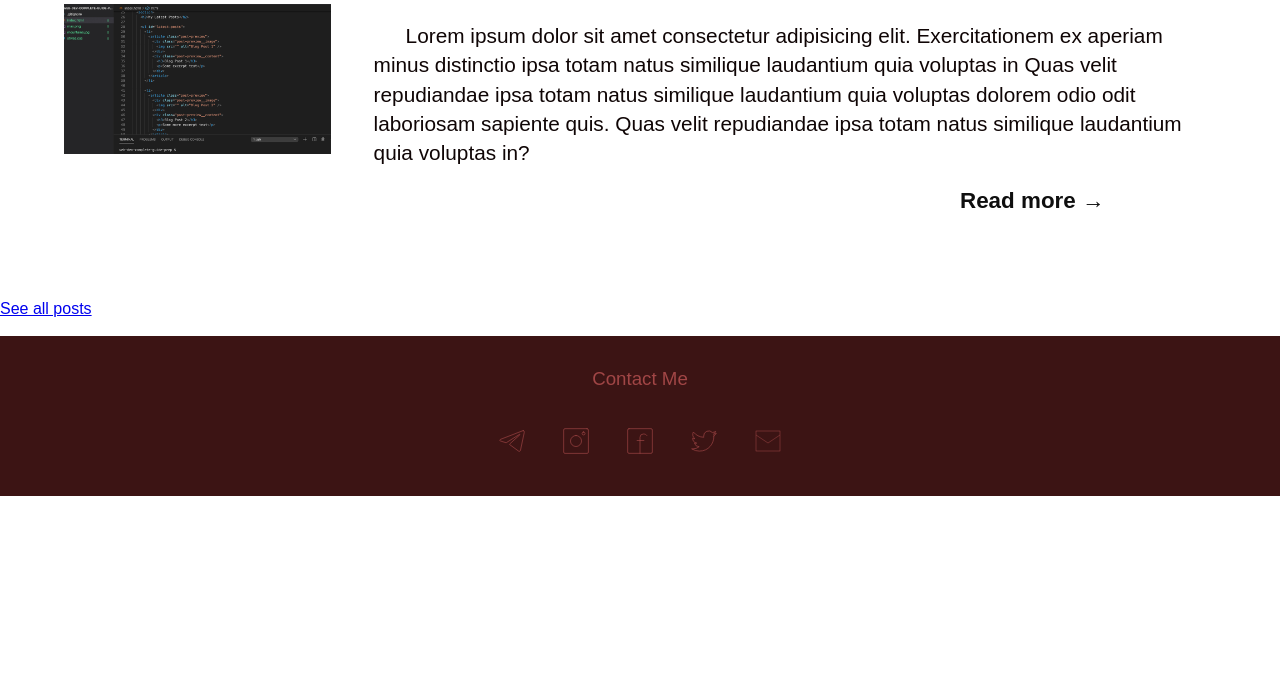
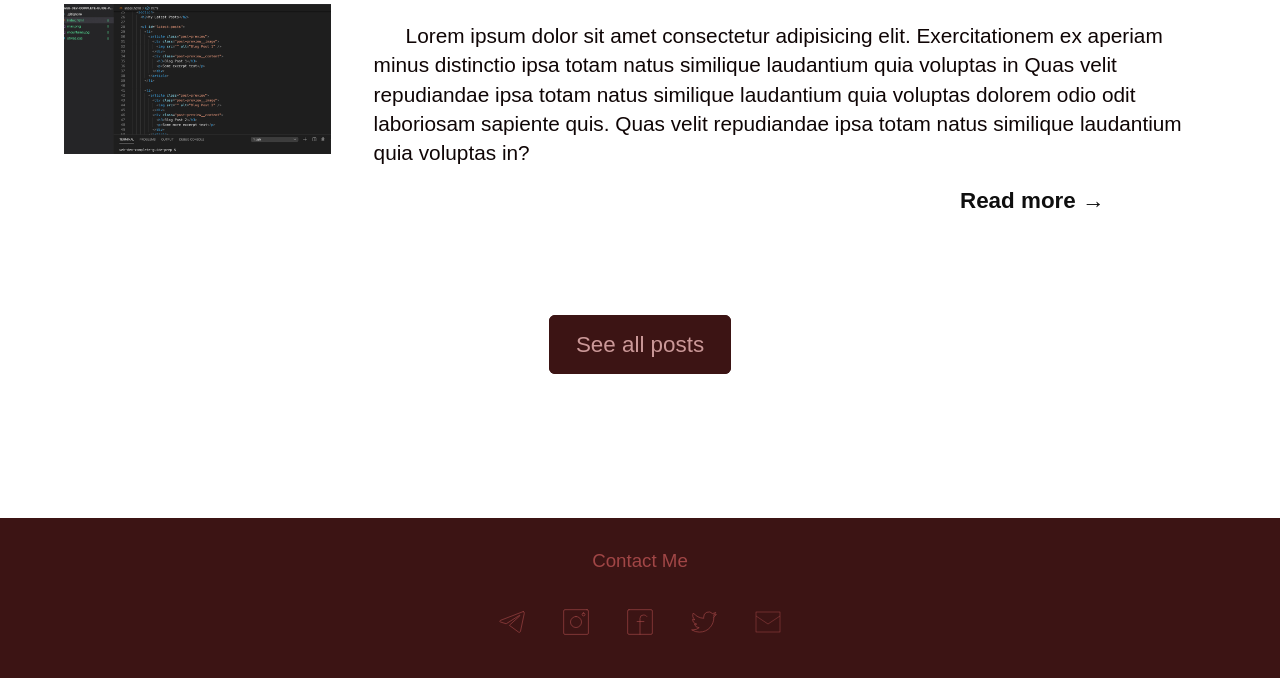
Before and after one commit to Samuel-Tefera/my-site, a Django app: template blog/templates/blog/blog-home.html in a window 1280 px wide. Shown: the part 1480-2158 px from the top of the page. Before the commit the page ends 1976 px from the top, so only its background shows below. Run offline with Django 5.2, Linux system fonts and the light colour scheme; the template is opened without the code that fills it, so the values that code supplies are empty.

Commit message:
give style for a button

```diff
--- a/blog/static/blog/css/blog-home.css
+++ b/blog/static/blog/css/blog-home.css
@@ -113,6 +113,27 @@ header a{
     color: #a14646;
 }
 
+.see-more{
+    margin: 3rem auto 10rem;
+    text-align: center;
+}
+
+.big-btn{
+    text-decoration: none;
+    color: #cb9898;
+    font-size: 1.4rem;
+    border: 1px solid #3c1414;
+    background-color: #3c1414;
+    padding: 1rem 1.6rem;
+    border-radius: 6px;
+    cursor: pointer;
+}
+
+.big-btn:hover{
+    color: #d5adad;
+    background-color: #6a2222;
+}
+
 .footer{
     background-color: #3c1414   ;
     height: 10rem;
@@ -138,6 +159,6 @@ header a{
 }
 
 .social-icon svg:hover{
-    stroke: #cb9898;
+    stroke: #d5adad;
     font-weight: bold;
 }
```
